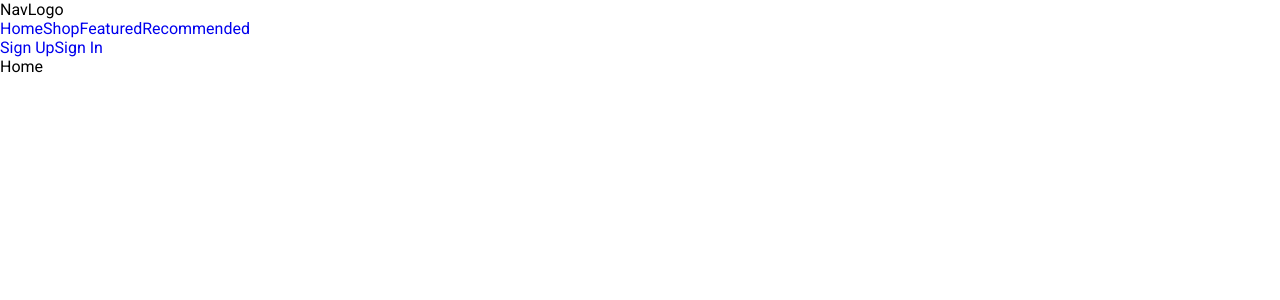
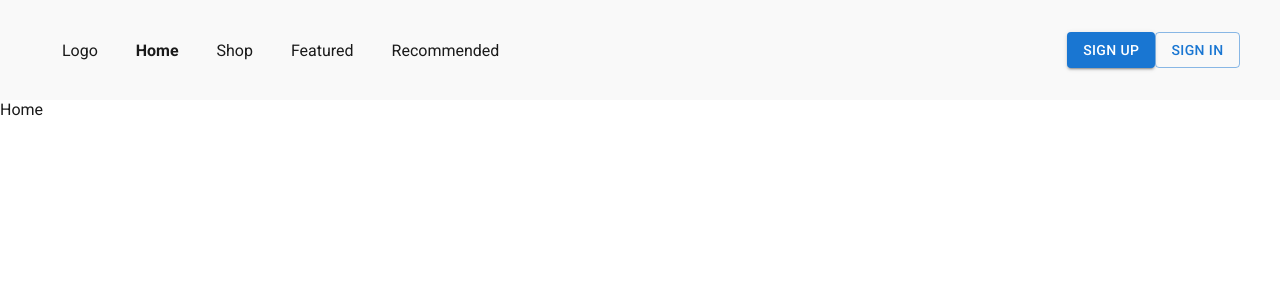
Before and after one commit to jesswang-dev/E-Commerce-Site, a React (Vite) app: page / in a window 1280 px wide. Shown: the top 300 px of the page. Built offline with nearby package versions, Linux system fonts and the light colour scheme.

Commit message:
add active class while navlink is selected

```diff
--- a/src/Components/NavBar.jsx
+++ b/src/Components/NavBar.jsx
@@ -5,33 +5,74 @@ import Featured from "../Pages/Featured";
 import Recomended from "../Pages/Recomended";
 import SignUp from "../Pages/SignUp";
 import SignIn from "../Pages/SignIn";
+import Grid from "@mui/material/Grid";
+import Button from "@mui/material/Button";
+import { Container } from "@mui/material";
 
 export default function NavBar() {
+
+  function computedClassName({isActive}) {
+    return isActive?'active_':''
+  }
   return (
     <>
-      <div className="home-logo">NavLogo</div>
-      <nav>
+      <Container maxWidth={1200}>
+        <Grid container height={100}>
+          <Grid
+            item
+            xs={5}
+            display={"flex"}
+            justifyContent={"space-evenly"}
+            alignItems={"center"}
+          >
             <NavLink to="/" element={<Home />}>
+              Logo
+            </NavLink>
+            <NavLink to="/" element={<Home />} className={computedClassName}>
               Home
             </NavLink>
-        <NavLink to="/shop" element={<Shop />}>
+            <NavLink
+              to="/shop"
+              element={<Shop />}
+              className={computedClassName}
+            >
               Shop
             </NavLink>
-        <NavLink to="/featured" element={<Featured />}>
+            <NavLink
+              to="/featured"
+              element={<Featured />}
+              className={computedClassName}
+            >
               Featured
             </NavLink>
-        <NavLink to="/recommended" element={<Recomended />}>
+            <NavLink
+              to="/recommended"
+              element={<Recomended />}
+              className={computedClassName}
+            >
               Recommended
             </NavLink>
-      </nav>
+          </Grid>
+
+          <Grid item xs={5}></Grid>
+          <Grid
+            item
+            xs={2}
+            display={"flex"}
+            justifyContent={"space-around"}
+            alignItems={"center"}
+          >
             <div className="sign-up-in">
               <Link to="/signup" element={<SignUp />}>
-          Sign Up
+                <Button variant="contained">Sign Up</Button>
               </Link>
               <Link to="/signin" element={<SignIn />}>
-          Sign In
+                <Button variant="outlined">Sign In</Button>
               </Link>
             </div>
+          </Grid>
+        </Grid>
+      </Container>
     </>
   );
 }
--- a/src/assets/index.css
+++ b/src/assets/index.css
@@ -3,6 +3,7 @@
     margin: 0;
     font-family: "Roboto";
     box-sizing: border-box;
+    color: #1a1a1a;
 }
 
 a {
@@ -12,3 +13,11 @@ a {
 li {
     list-style-type: none;
 }
+
+#nav {
+    background-color: #f9f9f9;
+}
+
+#nav a.active_ {
+    font-weight: 600;
+}
```
Also changed, not shown: src/Components/SearchBar.jsx (added, +7 -0 lines). Lines whose indentation alone changed are shown as unchanged.
